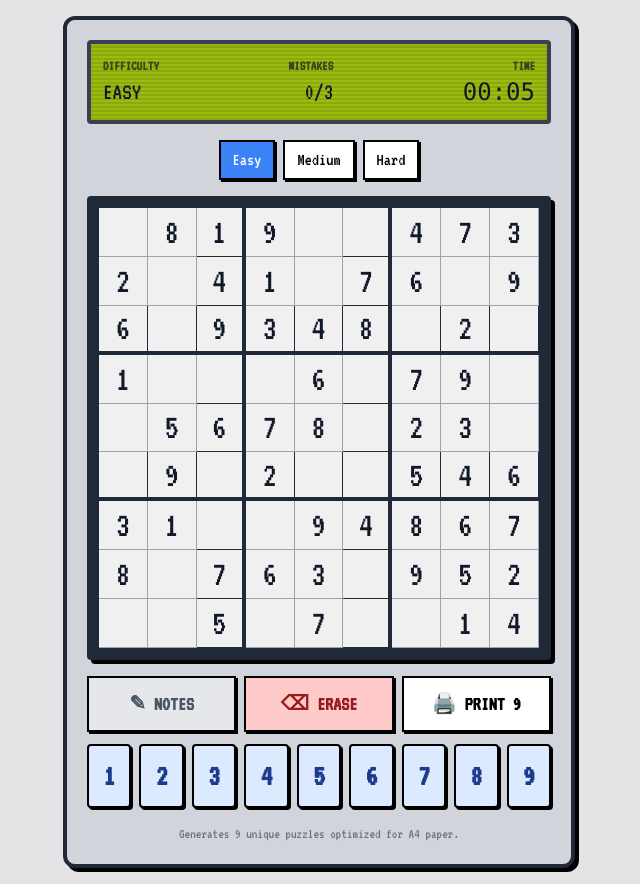
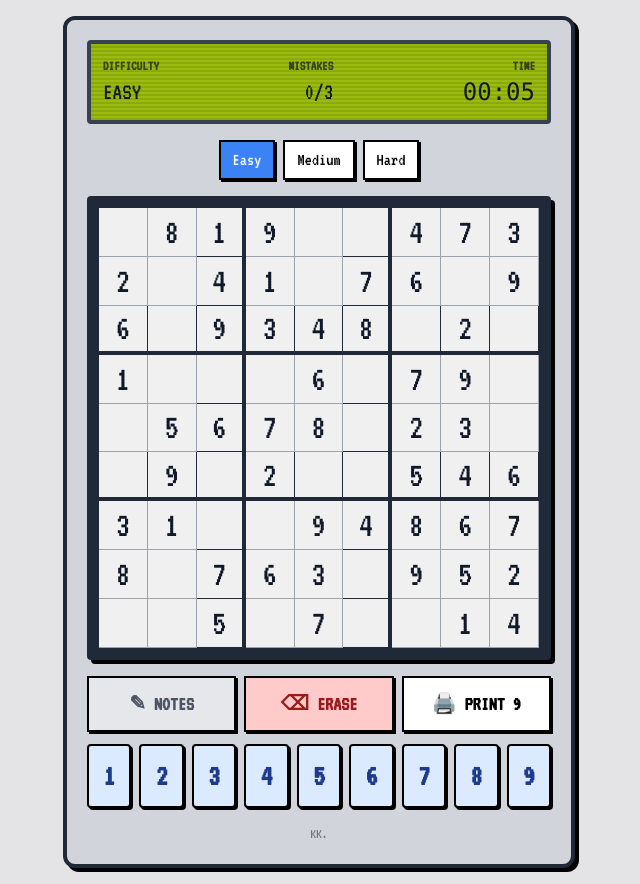
Before and after one commit to iiiiiiiiiiiiiKK/pixel-sudoku, a plain HTML site: page index.html in a window 1280 px wide. Shown: the whole page, without its empty margins (321-961 px from the left). Drawn offline with nearby package versions, Linux system fonts and the light colour scheme.

Commit message:
更新 index.html

```diff
--- a/index.html
+++ b/index.html
@@ -151,7 +151,7 @@
         </div>
 
         <div class="mt-4 text-center text-gray-500 text-sm">
-            Generates 9 unique puzzles optimized for A4 paper.
+            KK.
         </div>
     </div>
 
```
